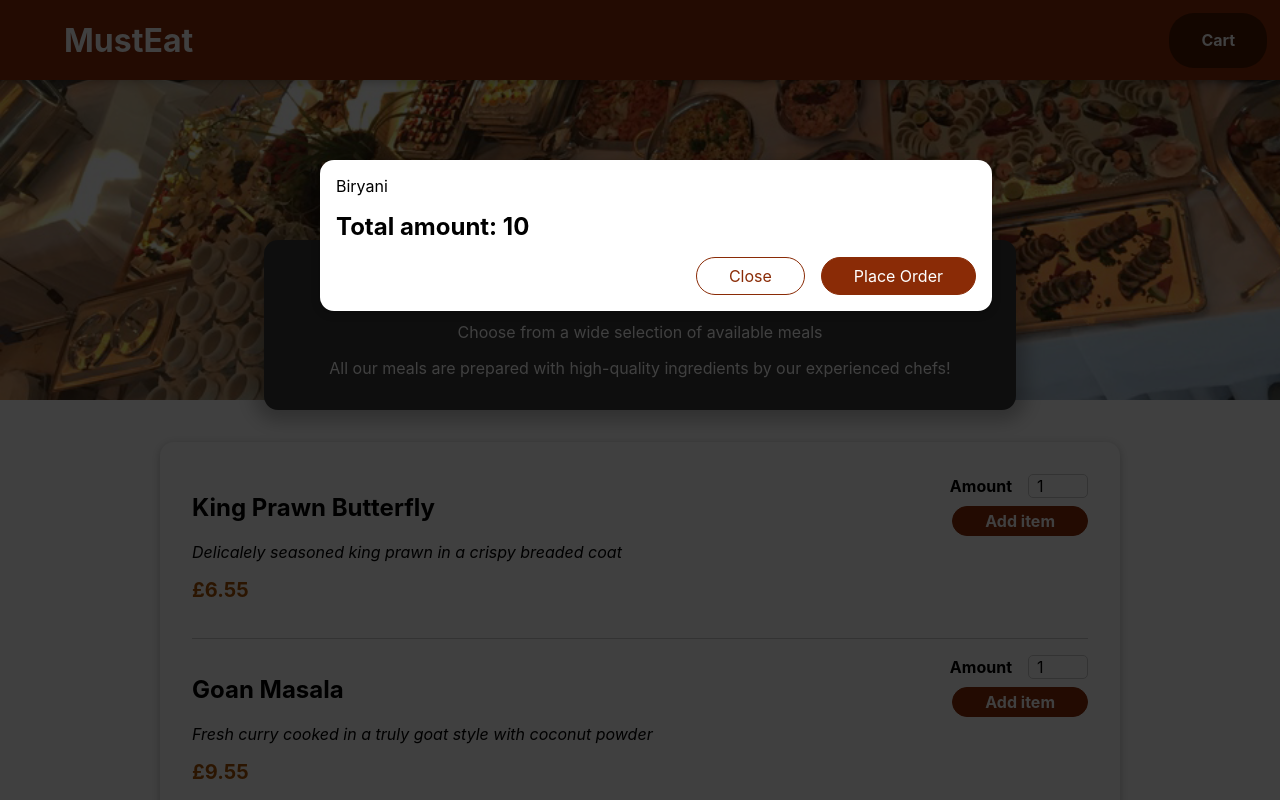
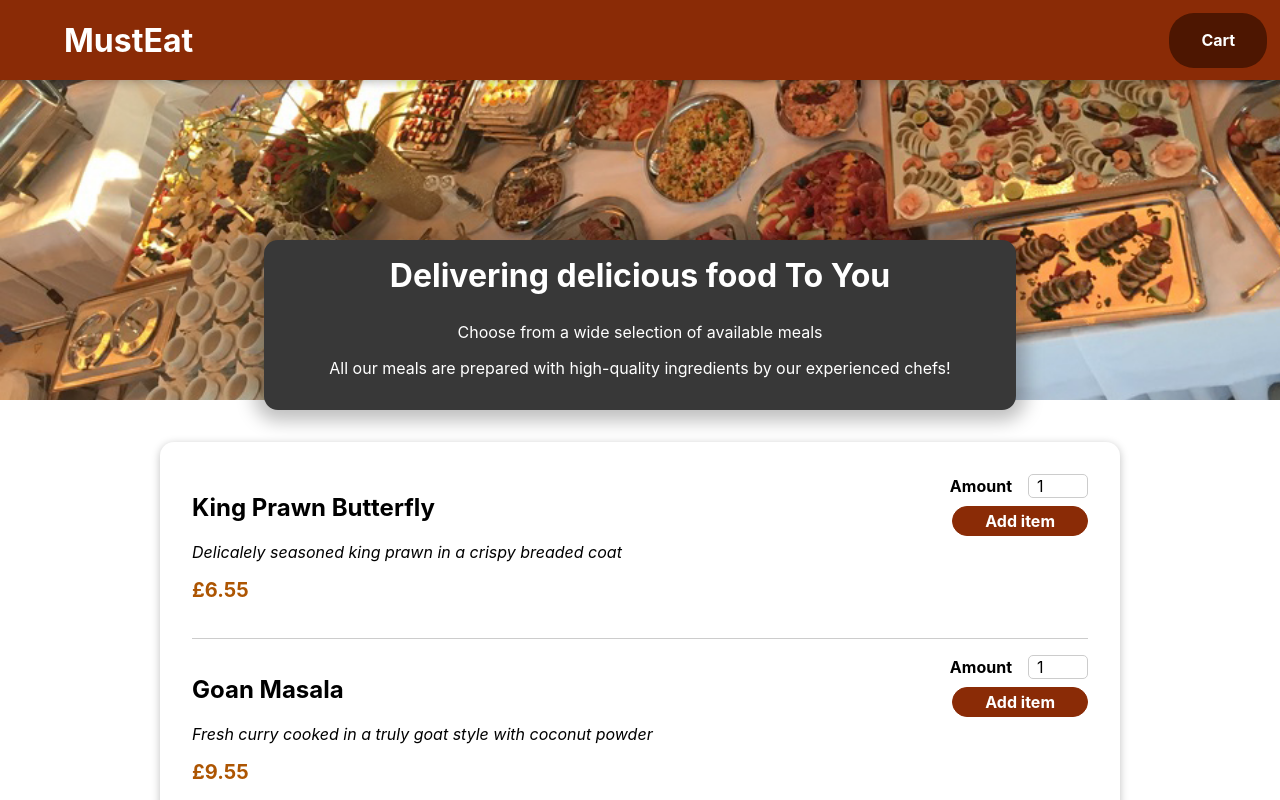
Before and after one commit to YashChatim/must-eat, a React (Create React App) app: page / in a window 1280 px wide. Shown: the top 800 px of the page. Built offline with nearby package versions, Linux system fonts and the light colour scheme.

Commit message:
Added State to display/hide Cart

```diff
--- a/src/App.js
+++ b/src/App.js
@@ -1,14 +1,25 @@
-import { Fragment } from 'react';
+import { Fragment, useState } from 'react';
 
 import Cart from './components/Cart/Cart';
 import MainHeader from './components/Layout/MainHeader';
 import Meals from './components/Meals/Meals';
 
 function App() {
+  // State management
+  const [cartIsDisplayed, setCartIsDisplayed] = useState(false);
+
+  const displayCartHandler = () => {
+    setCartIsDisplayed(true);
+  }
+
+  const hideCartHandler = () => {
+    setCartIsDisplayed(false);
+  }
+
   return (
     <Fragment>
-      <Cart />
-      <MainHeader />
+      {cartIsDisplayed && <Cart onHideCart={hideCartHandler} />} { /* Only display Cart component if cartIsDisplayed is true (initially false) */ }
+      <MainHeader onDisplayCart={displayCartHandler} />
       <main>
         <Meals />
       </main>
--- a/src/components/Cart/Cart.js
+++ b/src/components/Cart/Cart.js
@@ -6,13 +6,13 @@ const Cart = props => {
     const cartItems = [{id: 1, name: 'Biryani'}];
 
     return (
-        <Modal>
+        <Modal onHideCart={props.onHideCart}>
             <div className={classes['cart-items']}>
                 {cartItems.map((items) => items.name)}
             </div>
             <div className={classes.total}>Total amount: 10</div>
             <div className={classes.actions}>
-                <button className={classes['button-alt']}>Close</button>
+                <button className={classes['button-alt']} onClick={props.onHideCart}>Close</button>
                 <button className={classes.order}>Place Order</button>
             </div>
         </Modal>
--- a/src/components/Layout/HeaderCartButton.js
+++ b/src/components/Layout/HeaderCartButton.js
@@ -2,7 +2,7 @@ import classes from '../Layout/HeaderCartButton.module.css';
 
 const HeaderCartButton = props => {
     return (
-        <button className={classes.button}>
+        <button className={classes.button} onClick={props.onClick}>
             <span>Cart</span>
         </button>
     );
--- a/src/components/Layout/MainHeader.js
+++ b/src/components/Layout/MainHeader.js
@@ -10,7 +10,7 @@ const MainHeader = props => {
         <Fragment>
             <header className={classes.header}>
                 <h1>MustEat</h1>
-                <HeaderCartButton />
+                <HeaderCartButton onClick={props.onDisplayCart} />
             </header>
             <div className={classes['main-image']}>
                 <img src={headerImage} alt="MustEat Header Image" />
--- a/src/components/UI/Modal.js
+++ b/src/components/UI/Modal.js
@@ -5,7 +5,7 @@ import classes from './Modal.module.css';
 const Modal = props => {
     return (
         <Fragment>
-            <div className={classes.backdrop}></div>
+            <div className={classes.backdrop} onClick={props.onHideCart}></div>
             <div className={classes.modal}>
                 <div className={classes.content}>{props.children}</div>
             </div>
```
